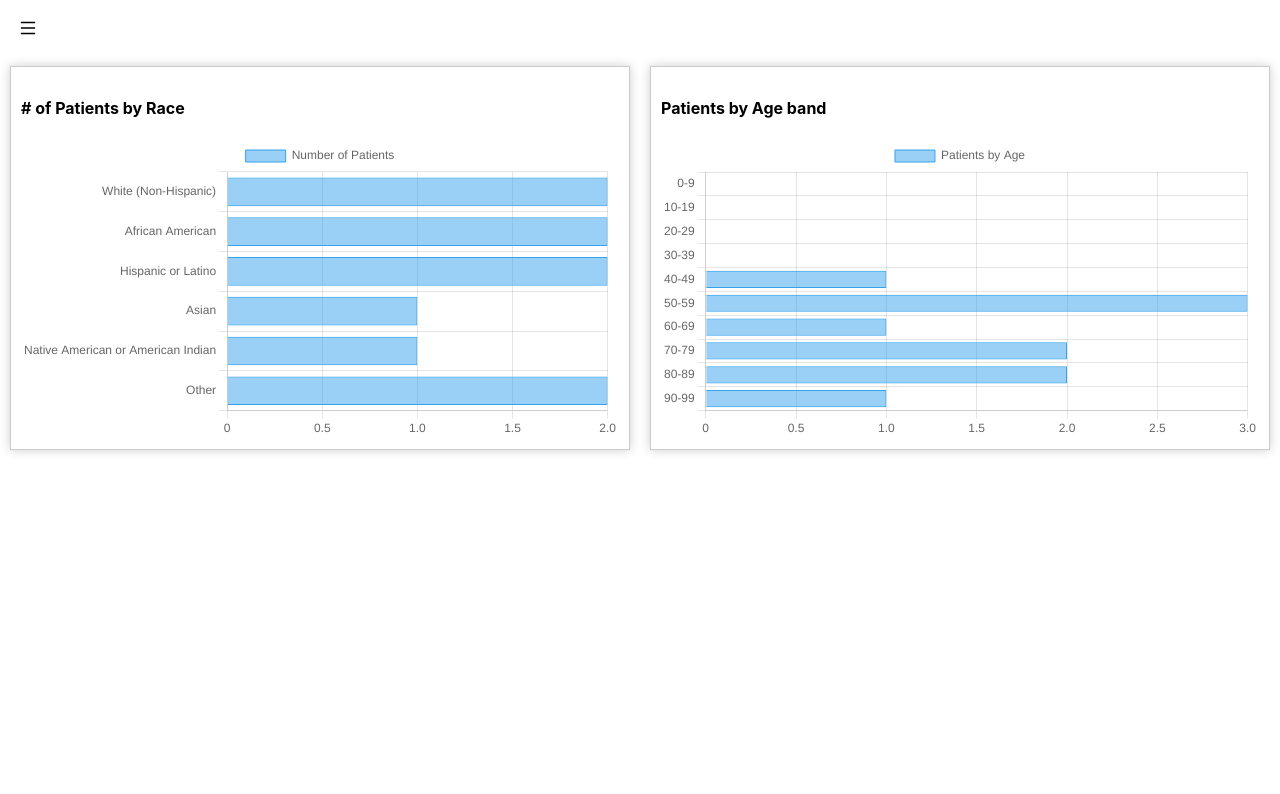
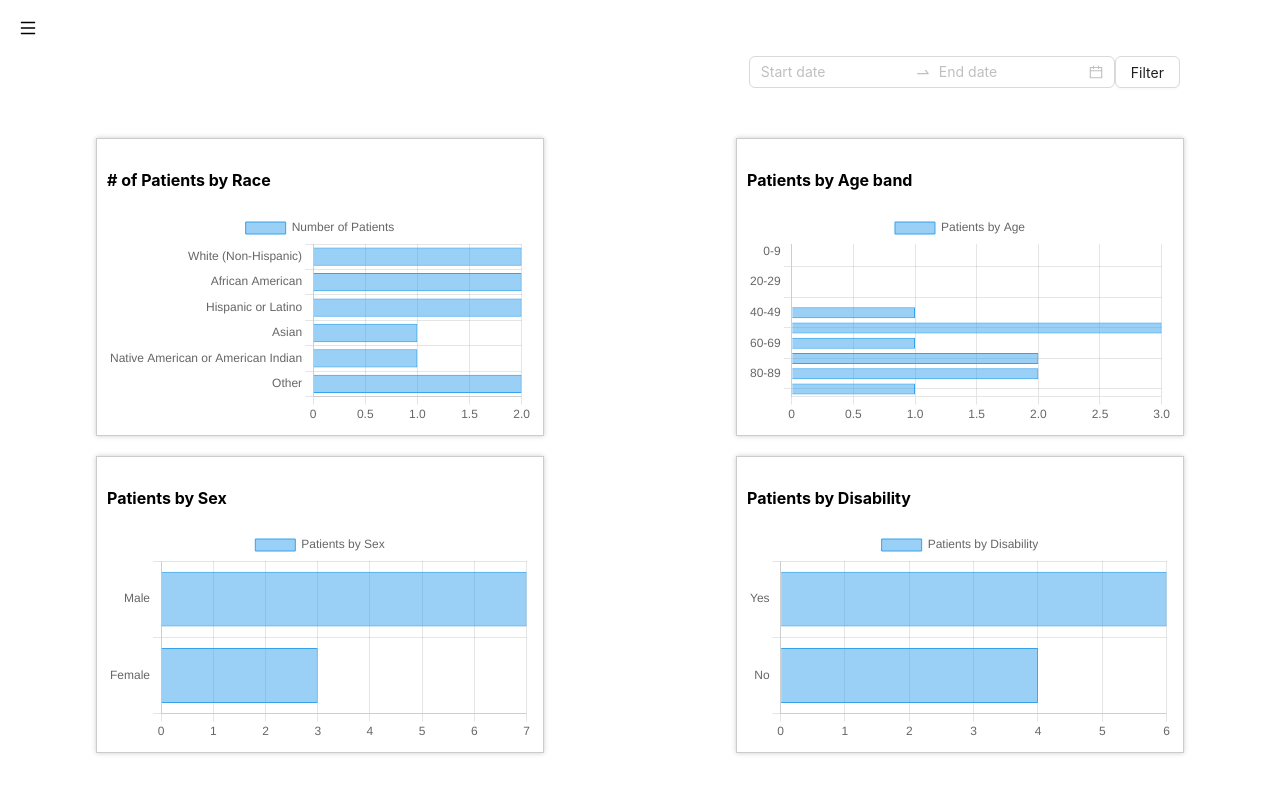
Before and after one commit to himanshu98/digital-health-frontend, a React (Create React App) app: page /reporting/demographics in a window 1280 px wide. Shown: the top 794 px of the page. Built offline with nearby package versions, Linux system fonts and the light colour scheme.

Commit message:
Added sex and disability chart with filters

```diff
--- a/package.json
+++ b/package.json
@@ -8,6 +8,7 @@
     "@testing-library/react": "^13.4.0",
     "@testing-library/user-event": "^13.5.0",
     "antd": "^5.11.3",
+    "axios": "^1.6.2",
     "chart.js": "^4.4.0",
     "react": "^18.2.0",
     "react-chartjs-2": "^5.2.0",
--- a/src/modules/reporting/CaseManagersPerformance/CaseManagersPerformance.js
+++ b/src/modules/reporting/CaseManagersPerformance/CaseManagersPerformance.js
@@ -129,7 +129,7 @@ const CaseManagersPerformance = () => {
   return (
     <>
       <div className="patient">
-        <h1 className="heading">Case Manager Performance</h1>
+        <h1 className="heading">Case Manager Utilization</h1>
         <Row gutter={{ xs: 8, sm: 16, md: 24, lg: 32 }}>
           <Col>
             <h3 className="sub-heading">Filters</h3>
--- a/src/modules/reporting/Demographics/Demographics.css
+++ b/src/modules/reporting/Demographics/Demographics.css
@@ -5,14 +5,36 @@
 }
 
 .chart-container {
+  display: grid;
+  grid-template-rows: auto auto; /* Two rows, first for date picker, second for charts */
+  grid-gap: 20px; /* Adjust the gap between rows */
+}
+
+.datepicker-container {
   display: flex;
-  justify-content: space-between;
+  justify-content: flex-end; /* Align the content to the right */
+  margin-right: 100px;
+  margin-bottom: 20px; /* Add some space at the bottom of the date picker container */
+}
+
+.chart-row {
+  display: flex;
+  flex-wrap: wrap;
+  justify-content: space-around;
 }
 
 .chart {
-  flex: 1;
+  width: 35%;
+  max-width: 100%;
+  box-sizing: border-box;
+  margin: 10px;
+  padding: 10px;
   border: 1px solid #ccc;
-  box-shadow: 0px 0px 10px rgba(0, 0, 0, 0.2);
-  padding: 10px;
-  margin: 10px;
+  box-shadow: 0px 0px 5px rgba(0, 0, 0, 0.2);
 }
+
+@media (max-width: 768px) {
+  .chart {
+    width: 100%;
+  }
+}
--- a/src/modules/reporting/Demographics/Demographics.js
+++ b/src/modules/reporting/Demographics/Demographics.js
@@ -9,8 +9,10 @@ import {
 } from "chart.js";
 import { Bar } from "react-chartjs-2";
 import { Colors } from "chart.js";
+import { DatePicker, Space as AntSpace, Button } from "antd";
 import "./Demographics.css";
 
+// register chart.js
 ChartJS.register(
   CategoryScale,
   LinearScale,
@@ -21,8 +23,165 @@ ChartJS.register(
   Colors
 );
 
+// Declare datepicker
+const { RangePicker } = DatePicker;
+
 const Demographics = () => {
-  // patients by race
+  // common patient data static
+  const patientData = [
+    {
+      patient_id: 1,
+      first_name: "Kaye",
+      last_name: "Durham",
+      hasDisability: true,
+      sex: 'Male',
+      age: 58,
+      city: "Aurora",
+      state: "Florida",
+      race: "White (Non-Hispanic)",
+      marital_status: "Married",
+      education_level: "High School Graduate",
+      diagnosed_for: "Hypertension",
+      services_used: "Meal Preparation",
+    },
+    {
+      patient_id: 2,
+      first_name: "Clayton",
+      last_name: "Grant",
+      hasDisability: false,
+      sex: 'Male',
+      age: 52,
+      city: "Wichita",
+      state: "Indiana",
+      race: "African American",
+      marital_status: "Divorced",
+      education_level: "Bachelor's Degree",
+      diagnosed_for: "Type 2 Diabetes",
+      services_used: "Medication Management",
+    },
+    {
+      patient_id: 3,
+      first_name: "Shea",
+      last_name: "Maddox",
+      hasDisability: false,
+      sex: 'Female',
+      age: 46,
+      city: "Frankfort",
+      state: "Illinois",
+      race: "Hispanic or Latino",
+      marital_status: "Single",
+      education_level: "Master's Degree",
+      diagnosed_for: "Migraine",
+      services_used: "Transportation Assistance",
+    },
+    {
+      patient_id: 4,
+      first_name: "Hedley",
+      last_name: "Hoover",
+      hasDisability: true,
+      sex: 'Male',
+      age: 83,
+      city: "Wilmington",
+      state: "Texas",
+      race: "Asian",
+      marital_status: "Married",
+      education_level: "Bachelor's Degree",
+      diagnosed_for: "Influenza",
+      services_used: "Transportation Assistance",
+    },
+    {
+      patient_id: 5,
+      first_name: "Emma",
+      last_name: "Stephenson",
+      hasDisability: true,
+      sex: 'Male',
+      age: 51,
+      city: "Stamford",
+      state: "Montana",
+      race: "Native American or American Indian",
+      marital_status: "Divorced",
+      education_level: "Less than High School",
+      diagnosed_for: "Asthma",
+      services_used: "Personal Care Assistance",
+    },
+    {
+      patient_id: 6,
+      first_name: "Hector",
+      last_name: "Sandoval",
+      hasDisability: true,
+      sex: 'Male',
+      age: 93,
+      city: "Hattiesburg",
+      state: "Florida",
+      race: "Other",
+      marital_status: "Widowed",
+      education_level: "Less than High School",
+      diagnosed_for: "Osteoarthritis",
+      services_used: "Home Maintenance",
+    },
+    {
+      patient_id: 7,
+      first_name: "Eric",
+      last_name: "Bowen",
+      hasDisability: true,
+      sex: 'Male',
+      age: 78,
+      city: "Bellevue",
+      state: "Colorado",
+      race: "Other",
+      marital_status: "Single",
+      education_level: "High School Graduate",
+      diagnosed_for: "Depression",
+      services_used: "Medication Management",
+    },
+    {
+      patient_id: 8,
+      first_name: "Anastasia",
+      last_name: "Gibbs",
+      hasDisability: false,
+      sex: 'Female',
+      age: 75,
+      city: "Cincinnati",
+      state: "Ohio",
+      race: "African American",
+      marital_status: "Married",
+      education_level: "Less than High School",
+      diagnosed_for: "Bronchitis",
+      services_used: "Medication Management",
+    },
+    {
+      patient_id: 9,
+      first_name: "Arsenio",
+      last_name: "Francis",
+      hasDisability: false,
+      sex: 'Male',
+      age: 62,
+      city: "Chandler",
+      state: "Pennsylvania",
+      race: "White (Non-Hispanic)",
+      marital_status: "Married",
+      education_level: "Some College",
+      diagnosed_for: "Hypertension",
+      services_used: "Transportation Assistance",
+    },
+    {
+      patient_id: 10,
+      first_name: "Libby",
+      last_name: "Mcpherson",
+      hasDisability: true,
+      sex: 'Female',
+      age: 82,
+      city: "Omaha",
+      state: "Louisiana",
+      race: "Hispanic or Latino",
+      marital_status: "Widowed",
+      education_level: "Some College",
+      diagnosed_for: "Hypertension",
+      services_used: "Exercise and Fitness Training",
+    },
+  ];
+
+  // chart options
   const options = {
     indexAxis: "y",
     elements: {
@@ -39,153 +198,55 @@ const Demographics = () => {
         enabled: true,
         forceOverride: true,
       },
+      datalabels: {
+        display: true,
+        anchor: "end",
+        align: "end",
+        formatter: (value, context) => {
+          return value > 0 ? value : "";
+        },
+      },
     },
   };
-  const data = {
+  // Count data for charts
+  const countByRace = {};
+  const countBySex = { Male: 0, Female: 0 };
+  const countByDisability = { Yes: 0, No: 0 };
+
+  // operation on data except for age
+  patientData.forEach((patient) => {
+    // Add counts for race
+    const race = patient.race;
+    countByRace[race] = (countByRace[race] || 0) + 1;
+
+    // Add counts for sex
+    const sex = patient.sex;
+    countBySex[sex] = (countBySex[sex] || 0) + 1;
+
+    // Add counts for disability
+    const hasDisability = patient.hasDisability;
+    countByDisability[hasDisability ? "Yes" : "No"]++;
+  });
+
+
+  // Race chart
+  const raceLabels = Object.keys(countByRace);
+  const patientCounts = raceLabels.map((race) => countByRace[race]);
+  const raceData = {
     labels: [],
     datasets: [
       {
         label: "Number of Patients",
         data: [],
         borderWidth: 1,
+        backgroundColor: [],
       },
     ],
   };
-  // common patient data
-  const patientData = [
-    {
-      patient_id: 1,
-      first_name: "Kaye",
-      last_name: "Durham",
-      age: 58,
-      city: "Aurora",
-      state: "Florida",
-      race: "White (Non-Hispanic)",
-      marital_status: "Married",
-      education_level: "High School Graduate",
-      diagnosed_for: "Hypertension",
-      services_used: "Meal Preparation",
-    },
-    {
-      patient_id: 2,
-      first_name: "Clayton",
-      last_name: "Grant",
-      age: 52,
-      city: "Wichita",
-      state: "Indiana",
-      race: "African American",
-      marital_status: "Divorced",
-      education_level: "Bachelor's Degree",
-      diagnosed_for: "Type 2 Diabetes",
-      services_used: "Medication Management",
-    },
-    {
-      patient_id: 3,
-      first_name: "Shea",
-      last_name: "Maddox",
-      age: 46,
-      city: "Frankfort",
-      state: "Illinois",
-      race: "Hispanic or Latino",
-      marital_status: "Single",
-      education_level: "Master's Degree",
-      diagnosed_for: "Migraine",
-      services_used: "Transportation Assistance",
-    },
-    {
-      patient_id: 4,
-      first_name: "Hedley",
-      last_name: "Hoover",
-      age: 83,
-      city: "Wilmington",
-      state: "Texas",
-      race: "Asian",
-      marital_status: "Married",
-      education_level: "Bachelor's Degree",
-      diagnosed_for: "Influenza",
-      services_used: "Transportation Assistance",
-    },
-    {
-      patient_id: 5,
-      first_name: "Emma",
-      last_name: "Stephenson",
-      age: 51,
-      city: "Stamford",
-      state: "Montana",
-      race: "Native American or American Indian",
-      marital_status: "Divorced",
-      education_level: "Less than High School",
-      diagnosed_for: "Asthma",
-      services_used: "Personal Care Assistance",
-    },
-    {
-      patient_id: 6,
-      first_name: "Hector",
-      last_name: "Sandoval",
-      age: 93,
-      city: "Hattiesburg",
-      state: "Florida",
-      race: "Other",
-      marital_status: "Widowed",
-      education_level: "Less than High School",
-      diagnosed_for: "Osteoarthritis",
-      services_used: "Home Maintenance",
-    },
-    {
-      patient_id: 7,
-      first_name: "Eric",
-      last_name: "Bowen",
-      age: 78,
-      city: "Bellevue",
-      state: "Colorado",
-      race: "Other",
-      marital_status: "Single",
-      education_level: "High School Graduate",
-      diagnosed_for: "Depression",
-      services_used: "Medication Management",
-    },
-    {
-      patient_id: 8,
-      first_name: "Anastasia",
-      last_name: "Gibbs",
-      age: 75,
-      city: "Cincinnati",
-      state: "Ohio",
-      race: "African American",
-      marital_status: "Married",
-      education_level: "Less than High School",
-      diagnosed_for: "Bronchitis",
-      services_used: "Medication Management",
-    },
-    {
-      patient_id: 9,
-      first_name: "Arsenio",
-      last_name: "Francis",
-      age: 62,
-      city: "Chandler",
-      state: "Pennsylvania",
-      race: "White (Non-Hispanic)",
-      marital_status: "Married",
-      education_level: "Some College",
-      diagnosed_for: "Hypertension",
-      services_used: "Transportation Assistance",
-    },
-    {
-      patient_id: 10,
-      first_name: "Libby",
-      last_name: "Mcpherson",
-      age: 82,
-      city: "Omaha",
-      state: "Louisiana",
-      race: "Hispanic or Latino",
-      marital_status: "Widowed",
-      education_level: "Some College",
-      diagnosed_for: "Hypertension",
-      services_used: "Exercise and Fitness Training",
-    },
-  ];
+  raceData.labels = raceLabels;
+  raceData.datasets[0].data = patientCounts;
 
-  // Patients by age band
+  // Age Chart
   const ageBandBarData = {
     labels: [],
     datasets: [
@@ -196,27 +257,14 @@ const Demographics = () => {
       },
     ],
   };
-  const countByRace = {};
-  patientData.forEach((patient) => {
-    const race = patient.race;
-    countByRace[race] = (countByRace[race] || 0) + 1;
-  });
-  const raceLabels = Object.keys(countByRace);
-  const patientCounts = raceLabels.map((race) => countByRace[race]);
-
-  data.labels = raceLabels;
-  data.datasets[0].data = patientCounts;
-
-  const categorizePatientsByAgeBands = (data) => {
   const ageBands = {};
-
+  const categorizePatientsByAgeBands = (item) => {
     // Initialize age bands
     for (let i = 0; i < 100; i += 10) {
       ageBands[`${i}-${i + 9}`] = 0;
     }
-
     // Categorize patients into age bands
-    data.forEach((patient) => {
+    item.forEach((patient) => {
       const age = patient.age;
       for (let i = 0; i < 100; i += 10) {
         if (age >= i && age <= i + 9) {
@@ -234,18 +282,61 @@ const Demographics = () => {
   const ageBandData = categorizePatientsByAgeBands(patientData);
   ageBandBarData.labels = ageBandData.labels;
   ageBandBarData.datasets[0].data = ageBandData.dataValues;
-  console.log(ageBandData);
+
+  // Sex Chart
+  const sexBarData = {
+    labels: Object.keys(countBySex),
+    datasets: [
+      {
+        label: "Patients by Sex",
+        data: Object.values(countBySex),
+        borderWidth: 1,
+      },
+    ],
+  };
+
+  // Disability chart
+
+  const disabilityBarData = {
+    labels: Object.keys(countByDisability),
+    datasets: [
+      {
+        label: "Patients by Disability",
+        data: Object.values(countByDisability),
+        borderWidth: 1,
+      },
+    ],
+  };
+
   return (
+    <>
       <div className="chart-container">
+        <div className="datepicker-container">
+          <AntSpace direction="vertical" size={12}>
+            <RangePicker />
+          </AntSpace>
+          <Button>Filter</Button>
+        </div>
+        <div className="chart-row">
           <div className="chart">
             <h4># of Patients by Race</h4>
-        <Bar data={data} options={options} />
+            <Bar data={raceData} options={options} />
           </div>
           <div className="chart">
             <h4>Patients by Age band</h4>
             <Bar data={ageBandBarData} options={options} />
           </div>
+          <div className="chart">
+            <h4>Patients by Sex</h4>
+            <Bar data={sexBarData} options={options} />
           </div>
+          <div className="chart">
+            <h4>Patients by Disability</h4>
+            <Bar data={disabilityBarData} options={options} />
+          </div>
+        </div>
+      </div>
+    </>
   );
 };
 
```
Also changed, not shown: 1 other file (tests, documents, lock files or other folders). Lines whose indentation alone changed are shown as unchanged.
